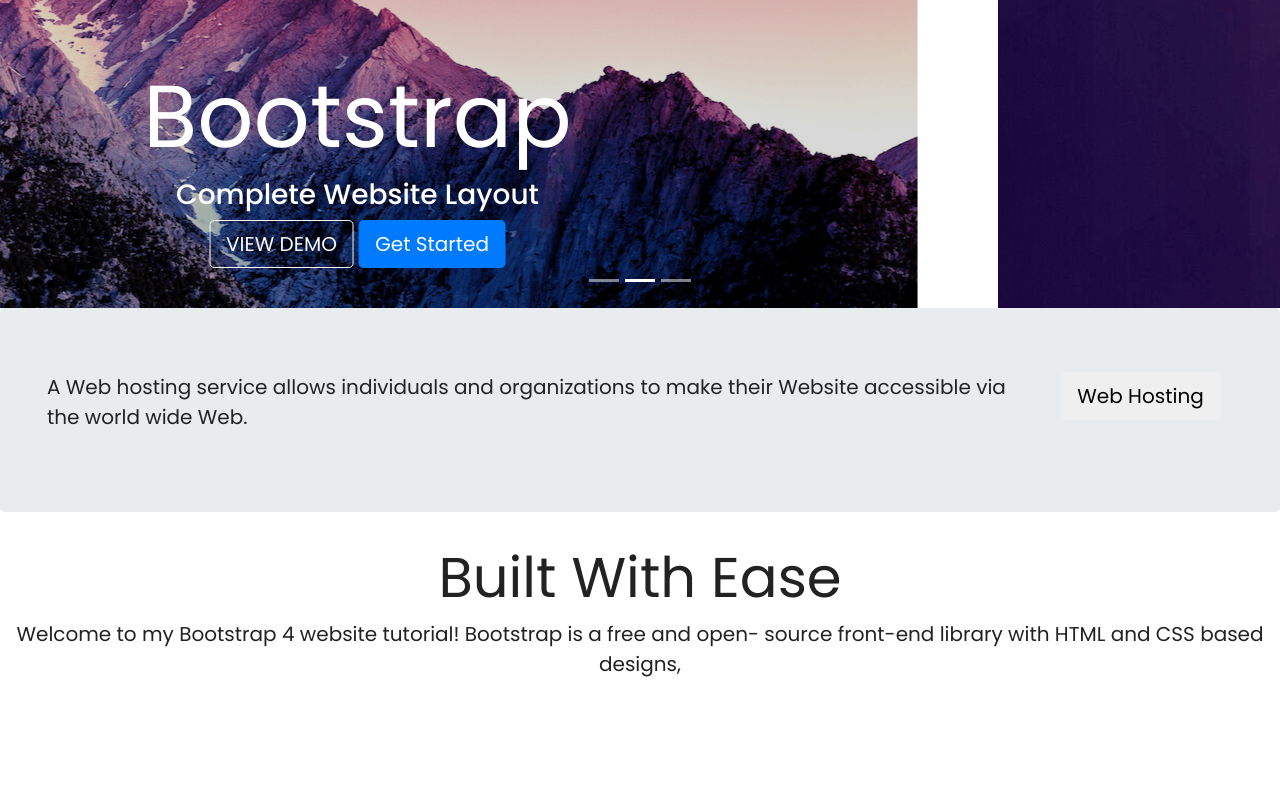
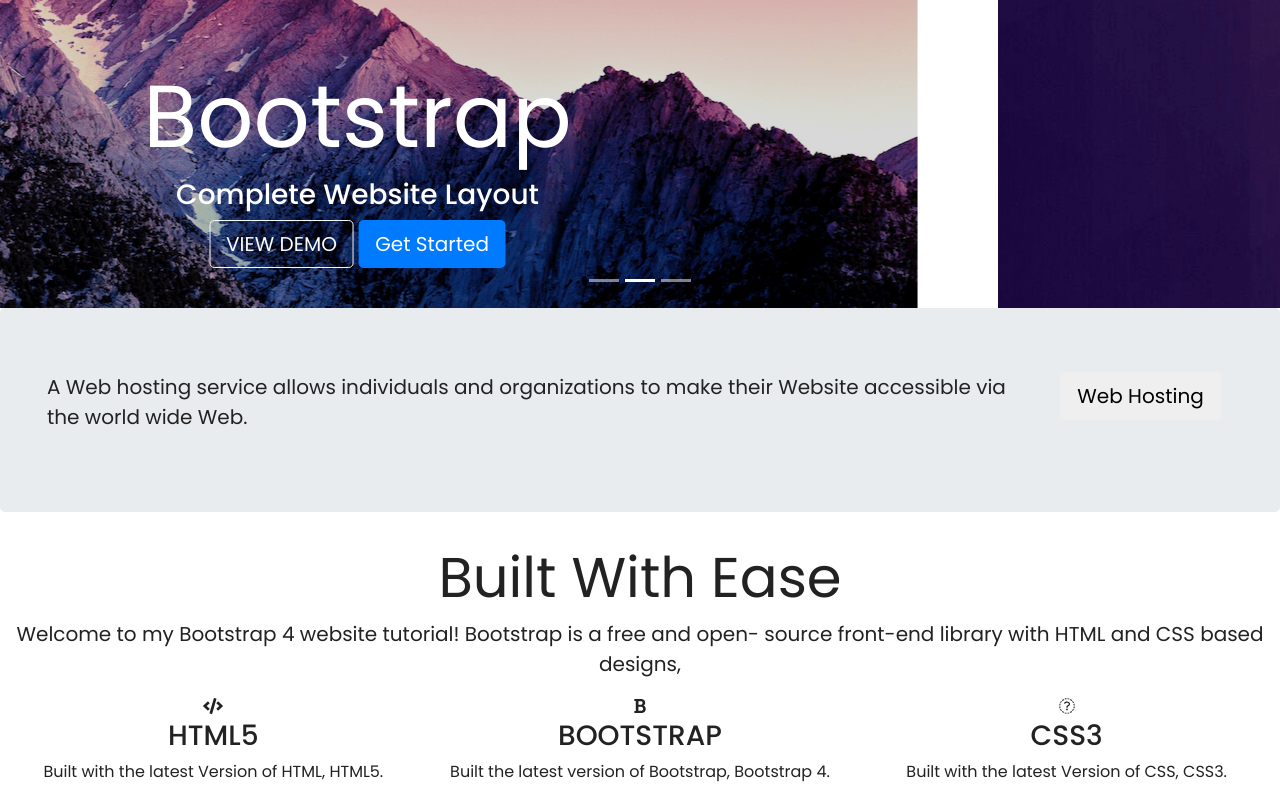
Before and after one commit to Sudaraka-Gamage/Web-Template-Using--HTML5-CSS3-Bootstrap4, a plain HTML site: page index.html in a window 1280 px wide. Shown: the part 392-1192 px from the top of the page. Before the commit the page ends 1087 px from the top, so only its background shows below. Drawn offline with nearby package versions, Linux system fonts and the light colour scheme.

Commit message:
three column section

```diff
--- a/index.html
+++ b/index.html
@@ -136,7 +136,26 @@
 </div>
 
 <!--- Three Column Section -->
+<div class="container-fluid padding">
+    <div class="row text-center padding">
+        <div class="col-xs-12 col-sm-6 col-md-4">
+            <i class="fas fa-code"></i>
+            <h3>HTML5</h3>
+            <p>Built with the latest Version of HTML, HTML5.</p>
+        </div>
+        <div class="col-xs-12 col-sm-6 col-md-4">
+            <i class="fas fa-bold"></i>
+            <h3>BOOTSTRAP</h3>
+            <p>Built the latest version of Bootstrap, Bootstrap 4.</p>
+        </div>
+        <div class="col-sm-12 col-md-4">
+            <i class="fas fa-css3"></i>
+            <h3>CSS3</h3>
+            <p>Built with the latest Version of CSS, CSS3.</p>
+        </div>
+    </div>
 
+</div>
 
 
 <!--- Two Column Section -->
```
